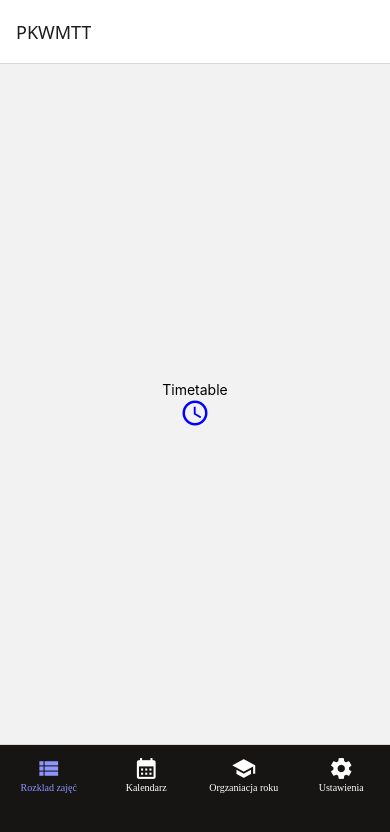
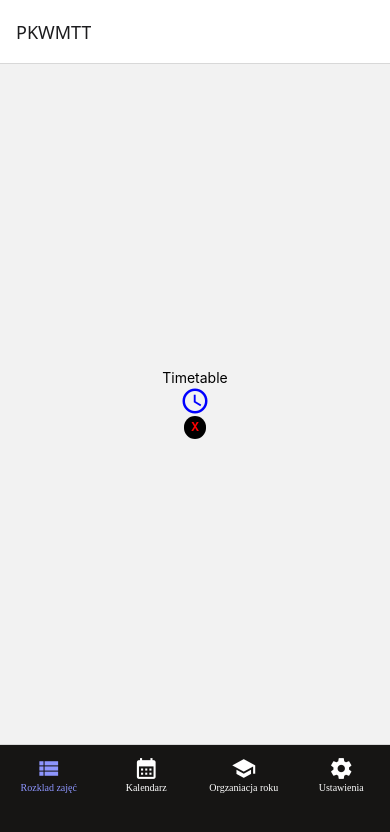
Before and after one commit to PKTTTeam/PKWMTT-frontend-mobile, a React Native app: screen / in a window 390 px wide. Shown: the top 832 px of the page. Built offline with nearby package versions, Linux system fonts and the light colour scheme.

Commit message:
Component LetterIcon added - in progress.
Displays a letter in cricle
params:
color as color, letter as char, letterColor as color.

```diff
--- a/src/app/tabs/timetable/timetable.tsx
+++ b/src/app/tabs/timetable/timetable.tsx
@@ -1,11 +1,14 @@
 import { View, Text } from 'react-native';
 import Icon from 'react-native-vector-icons/MaterialIcons';
+
+import LetterIcon from '../../../components/ui/letterIcon';
 
 const Timetable = () => {
   return (
     <View style={{ flex: 1, justifyContent: 'center', alignItems: 'center' }}>
       <Text>Timetable</Text>
       <Icon name="schedule" size={30} color={'blue'} />
+      <LetterIcon color='black' letter='X' letterColor='red'/>
     </View>
   );
 };
--- /dev/null
+++ b/src/components/ui/letterIcon.tsx
@@ -0,0 +1,31 @@
+import { View, Text, StyleSheet } from 'react-native';
+
+// used for size references
+import { Dimensions } from 'react-native';
+const { width, height } = Dimensions.get('window');
+
+const iconSize = (width + height) * 0.018; // Reference size
+
+const LetterIcon = ({ color = 'black', letter = 'W', letterColor = 'white'}) => {
+  return (
+    <View style={[styles.icon, { backgroundColor: color }]}>
+      <Text style={[styles.text, {color: letterColor }]}>{letter}</Text>
+    </View>
+  );
+};
+
+const styles = StyleSheet.create({
+  icon: {
+    width: iconSize,
+    height: iconSize,
+    borderRadius: 50,
+    justifyContent: 'center',
+    alignItems: 'center',
+  },
+  text: {
+    fontWeight: 'bold',
+    fontSize: iconSize * 0.5,
+  },
+});
+
+export default LetterIcon;
```
